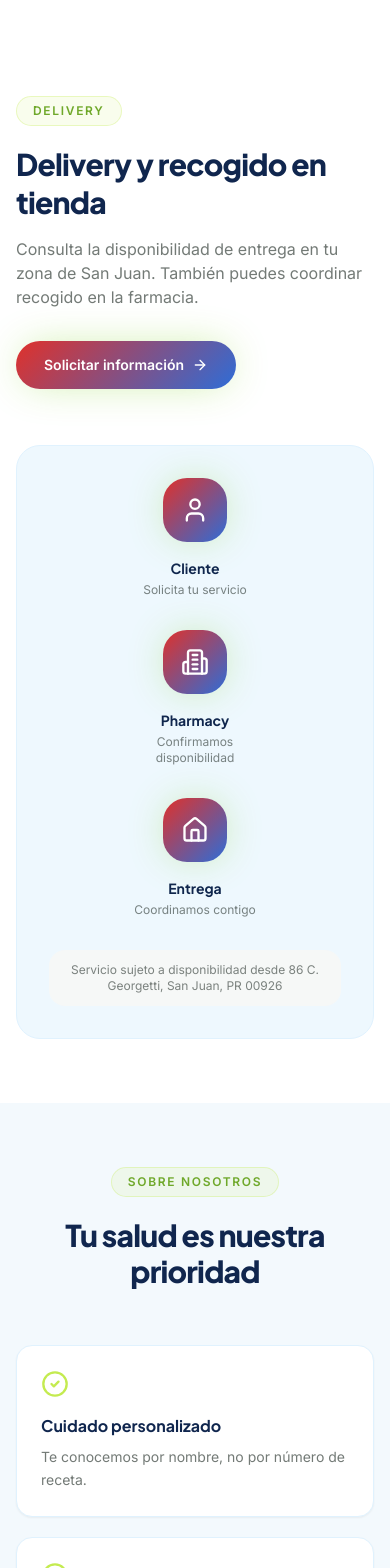
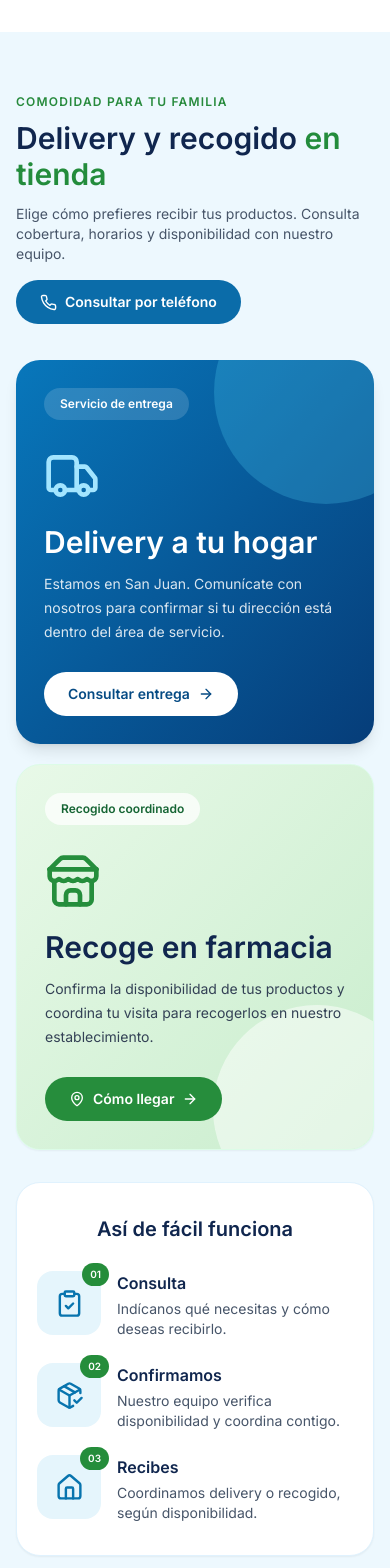
Before and after one commit to fabiolazramossan/first-choice-pharmacy, a Next.js app: page / in a window 390 px wide. Shown: the part 6000-7568 px from the top of the page. Built offline with nearby package versions, Linux system fonts and the light colour scheme; no server answers; the database is empty.

Commit message:
Rebuild components/Delivery.tsx in new pharmacy ecommerce design

```diff
--- a/components/Delivery.tsx
+++ b/components/Delivery.tsx
@@ -1,78 +1,43 @@
 "use client";
-
-import { motion } from "framer-motion";
-import { User, Building2, Home, ArrowRight } from "lucide-react";
-import Reveal from "./Reveal";
+import { Truck, Store, MapPin, Phone, ArrowRight, PackageCheck, ClipboardCheck, Home } from "lucide-react";
 import { BRAND } from "@/lib/data";
 
-const STEPS = [
-  { icon: User, label: "Cliente", note: "Solicita tu servicio" },
-  { icon: Building2, label: "Pharmacy", note: "Confirmamos disponibilidad" },
-  { icon: Home, label: "Entrega", note: "Coordinamos contigo" },
-];
-
 export default function Delivery() {
-  return (
-    <section id="delivery" className="relative overflow-hidden bg-white py-16 text-[#10264e]">
+  return <section id="delivery" className="bg-[#edf8fe] py-14 text-[#10264e] sm:py-20">
     <div className="mx-auto max-w-7xl px-4 sm:px-6">
-        <div className="grid grid-cols-1 items-center gap-14 lg:grid-cols-2 lg:gap-10">
-          <Reveal>
-            <span className="section-badge">Delivery</span>
-            <h2 className="mt-5 font-display text-3xl font-extrabold leading-tight tracking-tight sm:text-4xl">
-              Delivery y recogido en tienda
-            </h2>
-            <p className="mt-4 max-w-md text-ink/60 dark:text-white/60">
-              Consulta la disponibilidad de entrega en tu zona de San Juan. También puedes coordinar recogido en la farmacia.
-            </p>
-            <a href="#refill" className="btn-primary mt-8 w-fit">
-              Solicitar información
-              <ArrowRight className="h-4 w-4" />
-            </a>
-          </Reveal>
-
-          <Reveal delay={0.1}>
-            <div className="relative rounded-3xl border border-sky-100 bg-[#eef8fe] p-8 sm:p-10">
-              <div className="flex flex-col items-center gap-8 sm:flex-row sm:justify-between">
-                {STEPS.map((step, i) => (
-                  <div
-                    key={step.label}
-                    className="relative flex flex-1 flex-col items-center text-center"
-                  >
-                    <motion.div
-                      initial={{ scale: 0.85, opacity: 0 }}
-                      whileInView={{ scale: 1, opacity: 1 }}
-                      viewport={{ once: true }}
-                      transition={{ duration: 0.5, delay: i * 0.15 }}
-                      className="relative flex h-16 w-16 items-center justify-center rounded-3xl bg-brand-gradient shadow-glow-green"
-                    >
-                      <step.icon className="h-7 w-7 text-white" />
-                    </motion.div>
-                    <p className="mt-4 font-display text-sm font-bold">
-                      {step.label}
-                    </p>
-                    <p className="mt-1 max-w-[9rem] text-xs text-ink/55 dark:text-white/55">
-                      {step.note}
-                    </p>
+      <div className="mb-9 flex flex-wrap items-end justify-between gap-4">
+        <div><span className="text-xs font-extrabold uppercase tracking-widest text-[#278a3c]">Comodidad para tu familia</span>
+          <h2 className="mt-2 text-3xl font-black sm:text-4xl">Delivery y recogido <span className="text-[#238c3c]">en tienda</span></h2>
+          <p className="mt-3 max-w-2xl text-sm text-slate-600 sm:text-base">Elige cómo prefieres recibir tus productos. Consulta cobertura, horarios y disponibilidad con nuestro equipo.</p>
         </div>
-                ))}
-
-                {/* connecting line + traveling dot, desktop only */}
-                <div className="pointer-events-none absolute left-[18%] right-[18%] top-[2.6rem] hidden h-px bg-gradient-to-r from-brand-green via-brand-aqua to-brand-green sm:block">
-                  <motion.div
-                    animate={{ left: ["0%", "100%"] }}
-                    transition={{ duration: 2.8, repeat: Infinity, ease: "easeInOut" }}
-                    className="absolute -top-1.5 h-3 w-3 rounded-full bg-white shadow-glow"
-                  />
+        <a href={BRAND.phoneHref} className="inline-flex items-center gap-2 rounded-full bg-[#0b6ca9] px-6 py-3 text-sm font-bold text-white"><Phone size={17}/> Consultar por teléfono</a>
+      </div>
+      <div className="grid gap-5 md:grid-cols-2">
+        <div className="relative overflow-hidden rounded-3xl bg-gradient-to-br from-[#0877bb] to-[#063d79] p-7 text-white shadow-lg sm:p-9">
+          <div className="absolute -right-16 -top-20 h-56 w-56 rounded-full bg-[#50d0f2]/25"/>
+          <div className="relative z-10"><span className="inline-flex rounded-full bg-white/15 px-4 py-2 text-xs font-bold">Servicio de entrega</span>
+            <Truck className="mt-7 h-14 w-14 text-[#a3e5ff]"/>
+            <h3 className="mt-5 text-3xl font-extrabold">Delivery a tu hogar</h3>
+            <p className="mt-3 max-w-sm text-sm leading-6 text-white/85">Estamos en San Juan. Comunícate con nosotros para confirmar si tu dirección está dentro del área de servicio.</p>
+            <a href={BRAND.whatsappText} target="_blank" rel="noreferrer" className="mt-7 inline-flex items-center gap-2 rounded-full bg-white px-6 py-3 text-sm font-extrabold text-[#064b84]">Consultar entrega <ArrowRight size={16}/></a>
           </div>
         </div>
-
-              <div className="mt-8 flex items-center justify-center gap-2 rounded-2xl bg-surface-soft px-4 py-3 text-center text-xs text-ink/55 dark:bg-white/[0.04] dark:text-white/55">
-                Servicio sujeto a disponibilidad desde {BRAND.address}
+        <div className="relative overflow-hidden rounded-3xl border border-green-100 bg-gradient-to-br from-[#e8f9e8] to-[#c9edcd] p-7 shadow-sm sm:p-9">
+          <div className="absolute -bottom-16 -right-12 h-52 w-52 rounded-full bg-white/50"/>
+          <div className="relative z-10"><span className="inline-flex rounded-full bg-white/75 px-4 py-2 text-xs font-bold text-green-800">Recogido coordinado</span>
+            <Store className="mt-7 h-14 w-14 text-[#258e3c]"/>
+            <h3 className="mt-5 text-3xl font-extrabold">Recoge en farmacia</h3>
+            <p className="mt-3 max-w-sm text-sm leading-6 text-slate-700">Confirma la disponibilidad de tus productos y coordina tu visita para recogerlos en nuestro establecimiento.</p>
+            <a href={BRAND.mapsLinkSrc} target="_blank" rel="noreferrer" className="mt-7 inline-flex items-center gap-2 rounded-full bg-[#268d3c] px-6 py-3 text-sm font-extrabold text-white"><MapPin size={16}/> Cómo llegar <ArrowRight size={16}/></a>
           </div>
         </div>
-          </Reveal>
+      </div>
+      <div className="mt-8 rounded-3xl border border-sky-100 bg-white px-5 py-8 shadow-sm sm:px-10">
+        <h3 className="text-center text-xl font-extrabold">Así de fácil funciona</h3>
+        <div className="mt-7 grid gap-6 sm:grid-cols-3">
+          {[{icon:ClipboardCheck,n:"01",title:"Consulta",body:"Indícanos qué necesitas y cómo deseas recibirlo."},{icon:PackageCheck,n:"02",title:"Confirmamos",body:"Nuestro equipo verifica disponibilidad y coordina contigo."},{icon:Home,n:"03",title:"Recibes",body:"Coordinamos delivery o recogido, según disponibilidad."}].map(({icon:Icon,n,title,body})=><div key={n} className="flex gap-4 sm:flex-col sm:items-center sm:text-center"><div className="relative flex h-16 w-16 shrink-0 items-center justify-center rounded-2xl bg-[#e5f5fc] text-[#0874ae]"><Icon size={29}/><span className="absolute -right-2 -top-2 rounded-full bg-[#258d3b] px-2 py-1 text-[10px] font-black text-white">{n}</span></div><div><h4 className="font-extrabold">{title}</h4><p className="mt-1 text-sm text-slate-600">{body}</p></div></div>)}
         </div>
       </div>
-    </section>
-  );
+    </div>
+  </section>;
 }
```
Lines whose indentation alone changed are shown as unchanged.
